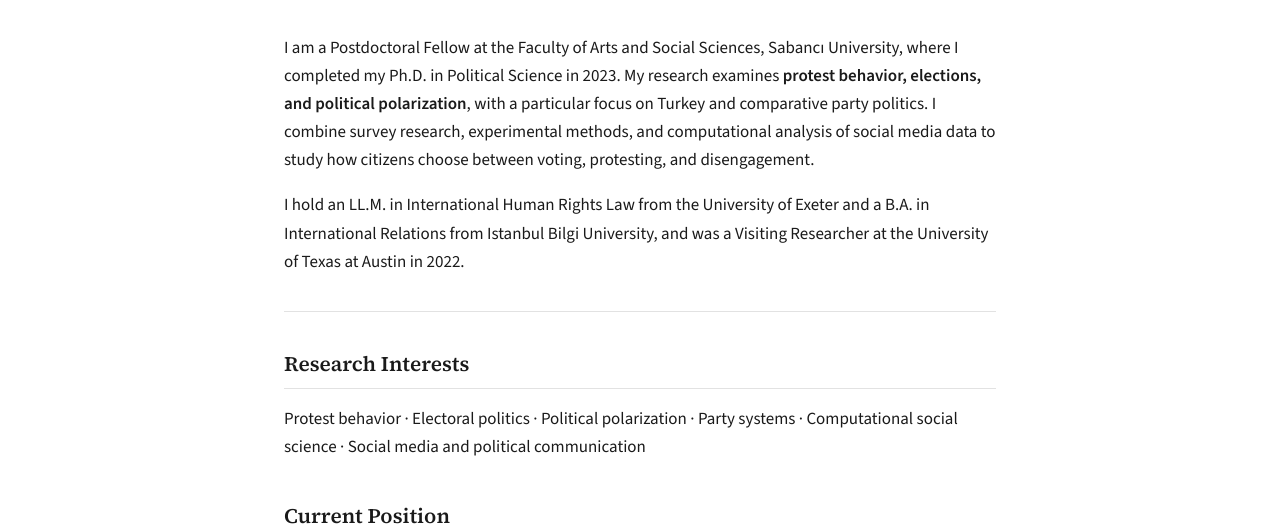
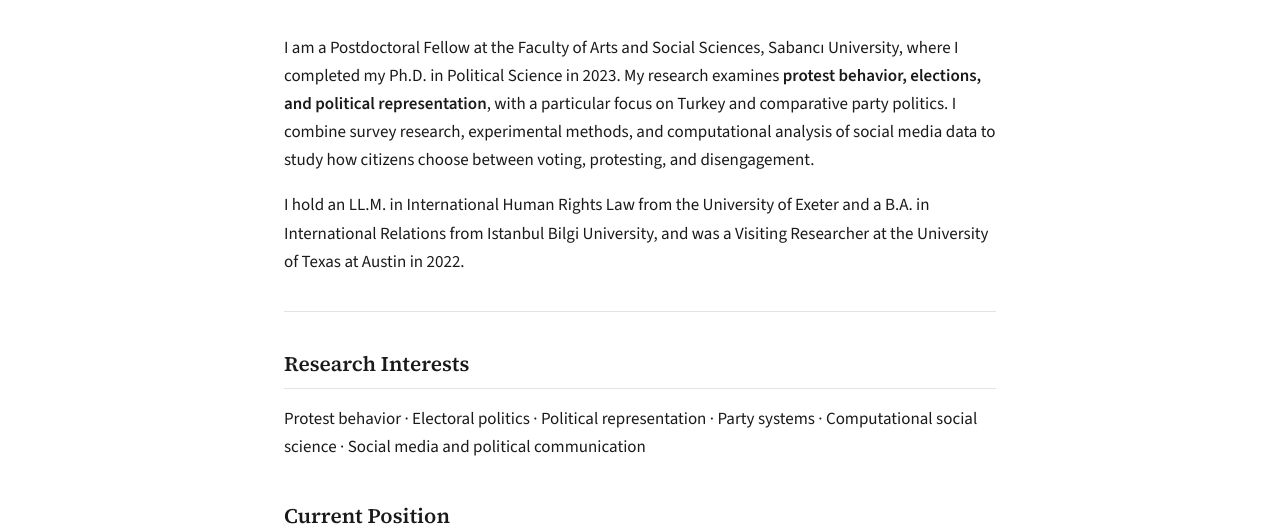
Before and after one commit to yasemintosun91/yasemintosun, a Jekyll site: the page built from index.md, in a window 1280 px wide and 900 px high. Shown: the part 311-837 px from the top of the window. Built offline with Jekyll 4.4.1, drawn with Linux system fonts in a browser that asks for light colours.

Commit message:
Update index.md

```diff
--- a/index.md
+++ b/index.md
@@ -16,14 +16,14 @@ permalink: /
   </div>
 </div>
 
-I am a Postdoctoral Fellow at the Faculty of Arts and Social Sciences, Sabancı University, where I completed my Ph.D. in Political Science in 2023. My research examines **protest behavior, elections, and political polarization**, with a particular focus on Turkey and comparative party politics. I combine survey research, experimental methods, and computational analysis of social media data to study how citizens choose between voting, protesting, and disengagement.
+I am a Postdoctoral Fellow at the Faculty of Arts and Social Sciences, Sabancı University, where I completed my Ph.D. in Political Science in 2023. My research examines **protest behavior, elections, and political representation**, with a particular focus on Turkey and comparative party politics. I combine survey research, experimental methods, and computational analysis of social media data to study how citizens choose between voting, protesting, and disengagement.
 
 I hold an LL.M. in International Human Rights Law from the University of Exeter and a B.A. in International Relations from Istanbul Bilgi University, and was a Visiting Researcher at the University of Texas at Austin in 2022.
 
 <hr class="rule">
 
 <h2>Research Interests</h2>
-<p>Protest behavior · Electoral politics · Political polarization · Party systems · Computational social science · Social media and political communication</p>
+<p>Protest behavior · Electoral politics · Political representation · Party systems · Computational social science · Social media and political communication</p>
 
 <h2>Current Position</h2>
 <ul class="record-list">
```
